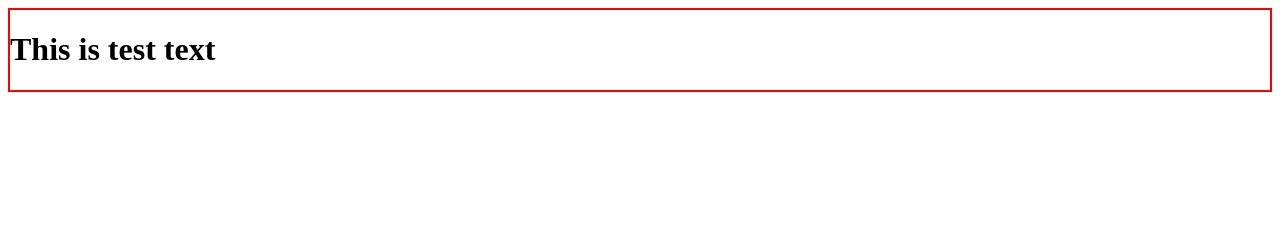
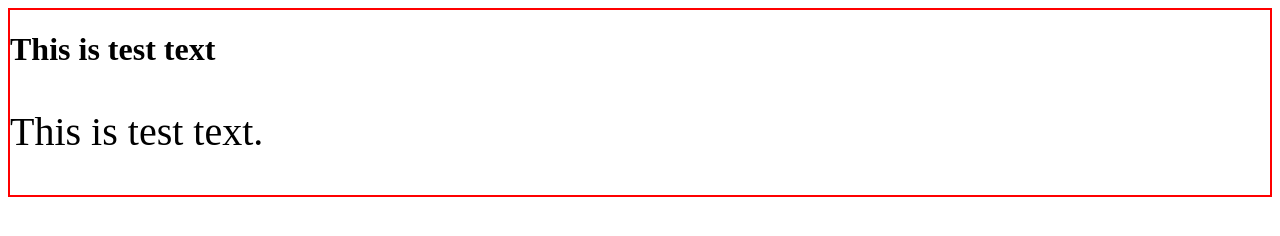
Before and after one commit to car-lisle/myrepo, a plain HTML site: page index.html in a window 1280 px wide. Drawn offline with Linux system fonts and the light colour scheme.

Commit message:
WIP commit - Changes made to index.html and style.css

```diff
--- a/index.html
+++ b/index.html
@@ -1,7 +1,7 @@
 <!doctype html>
 <html lang="en">
 	<head>
-		<title></title>
+		<title>Practice project</title>
 		<link href="style.css" type="text/css" rel="stylesheet">
 
 	</head>
@@ -9,6 +9,8 @@
 	<body>
 		<header>
 			<h1>This is test text</h1>
+
+			<p>This is test text.</p>
 		</header>
 	</body>
 
--- a/style.css
+++ b/style.css
@@ -1,3 +1,7 @@
 header	{
 	border: 2px solid red;
 }
+
+p	{
+	font-size: 250%;
+}
```
